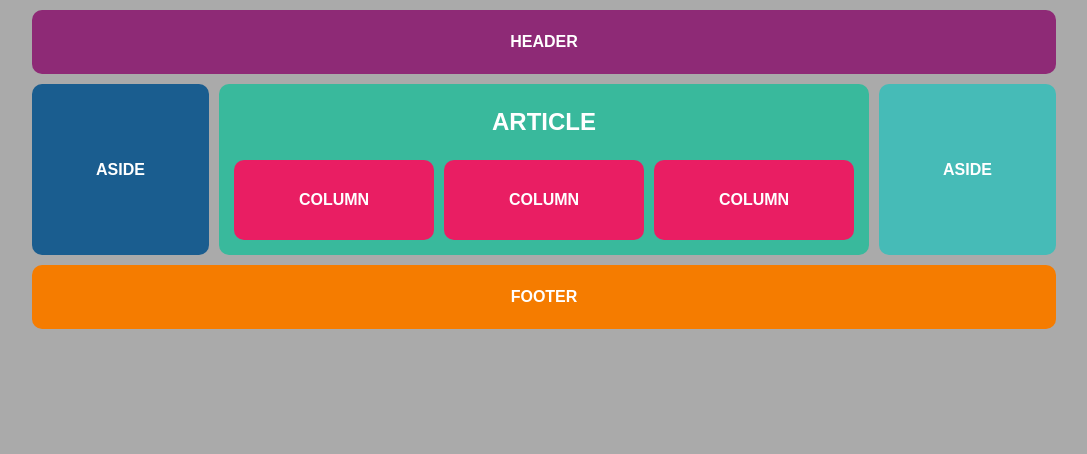
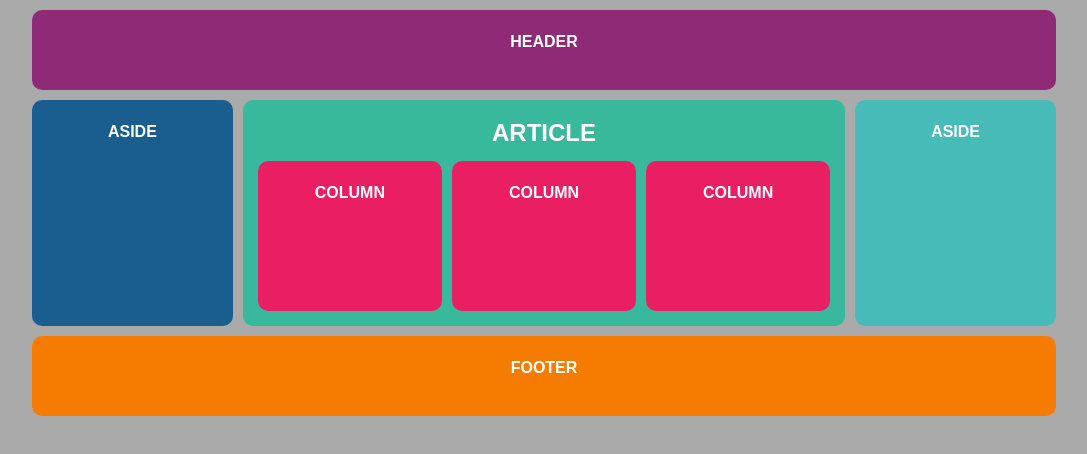
Before and after one commit to patient031/grid-wireframe-practice-part2, a plain HTML site: page index.html in a window 1280 px wide. Shown: the whole page, without its empty margins (96-1183 px from the left). Drawn offline with Linux system fonts and the light colour scheme.

```diff
--- a/css/style.css
+++ b/css/style.css
@@ -25,9 +25,7 @@
     color: white;
     text-align: center;
     font-weight: bold;
-      display: flex;
-      align-items: center;
-      justify-content: center;
+    min-height: 80px;
 }
 
 header {
@@ -37,18 +35,16 @@
 
 main {
     background-color: #39b99c;
-      padding: 15px;
     border-radius: 10px;
     grid-area: main;
-      display: grid;
-      gap: 10px;
+    padding: 15px;
 }
 
 .article-heading {
-      display: none;
+    display: none; /* Hidden by default */
     color: white;
     text-align: center;
-      margin: -10px 0 10px 0;
+    margin: 0 0 10px 0;
     font-size: 1.5rem;
 }
 
@@ -60,7 +56,6 @@
 
 article {
     background-color: #e91e63;
-      min-height: 80px;
 }
 
 .aside-left {
@@ -89,20 +84,15 @@
         grid-template-columns: 1fr 3fr 1fr;
     }
 
-      main {
-        padding: 30px 15px 15px;
-      }
-
     .article-heading {
         display: block;
     }
 
     .articles-container {
         grid-template-columns: repeat(3, 1fr);
-        justify-items: center;
     }
 
     article {
-        width: 200px;
+        min-height: 150px;
     }
 }
```
Also changed, not shown: index.html (+0 -1 lines). Lines whose indentation alone changed are shown as unchanged.
